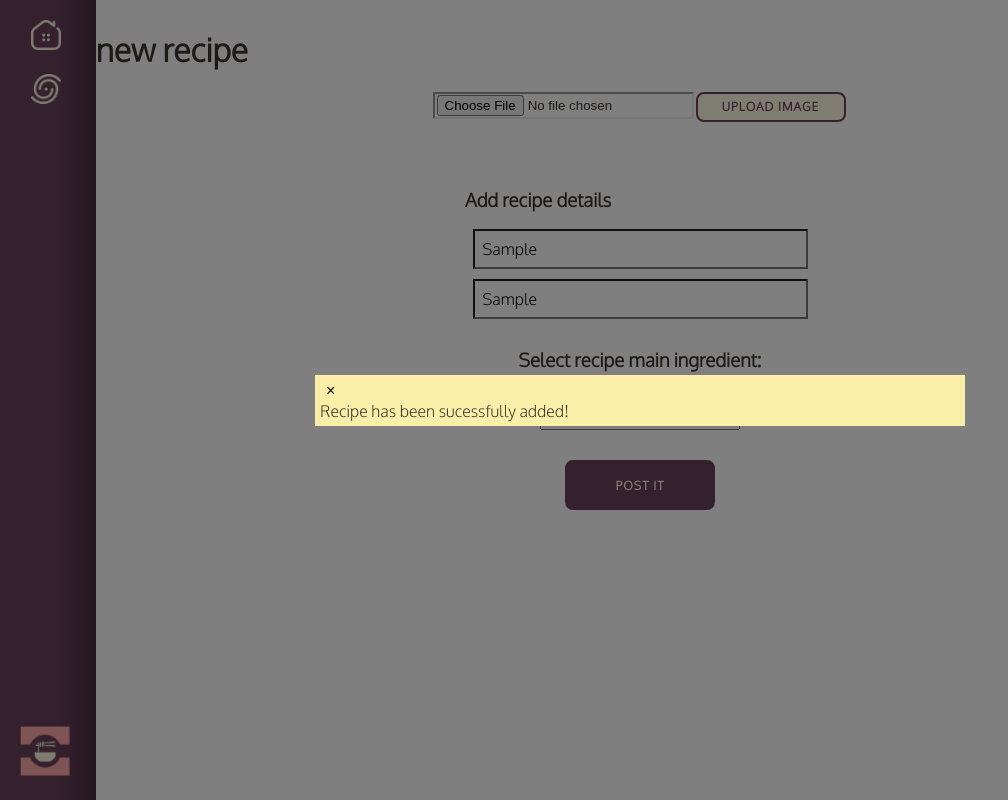
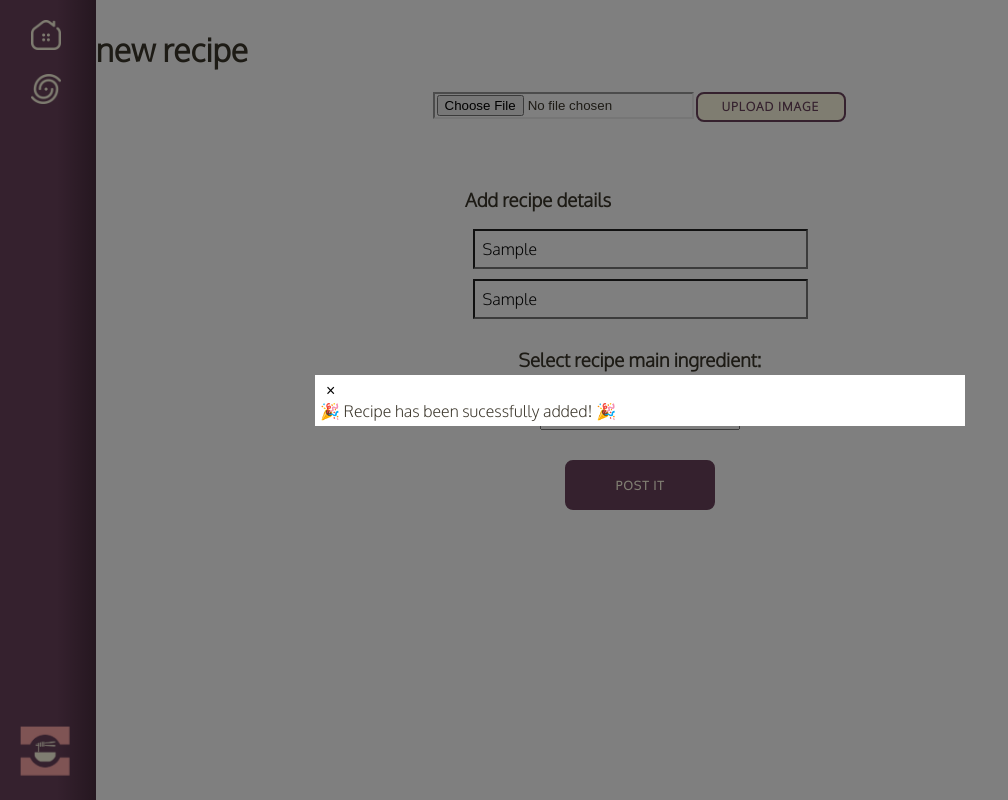
Before and after one commit to supernova4888/munchbox, a React (Create React App) app in the folder frontend/: page /post in a window 1280 px wide. Both pictures are taken after typing "Sample", "Sample" into the empty fields and a click on the button "POST IT". Shown: the whole page, without its empty margins (0-1008 px from the left). Built offline with nearby package versions, Linux system fonts and the light colour scheme; no server answers.

Commit message:
added pop up

```diff
--- a/frontend/src/components/SubmitForm.jsx
+++ b/frontend/src/components/SubmitForm.jsx
@@ -60,15 +60,14 @@ export default function SubmitForm({cloudURL}) {
                 </select>
 
                 <Popup trigger={
-                <button className="buttonPost"type="submit">
-                <span className="vis">Post It</span><span className="invis">Done</span></button>} modal nested>
+                <button className="buttonPost"type="submit"> Post It</button>} modal nested>
                     {close => (
                         <div className="modal">
                         <button className="close" onClick={close}> &times;
                         </button>
                         <div className="content">
                         {' '}
-                        Recipe has been sucessfully added!
+                        🎉 Recipe has been sucessfully added! 🎉
                         </div>
                         </div>)}
                 </Popup>
--- a/frontend/src/styles/_popup.css
+++ b/frontend/src/styles/_popup.css
@@ -1,11 +1,11 @@
 .popup-content {
   margin: auto;
-  background: #FAEEA9;
+  background: #ffffff;
   width: 50%;
   padding: 5px;
 }
 .popup-arrow {
-  color: rgb(255, 255, 255);
+  color: #6A425C;
 }
 [role='tooltip'].popup-content {
   width: 200px;
```
